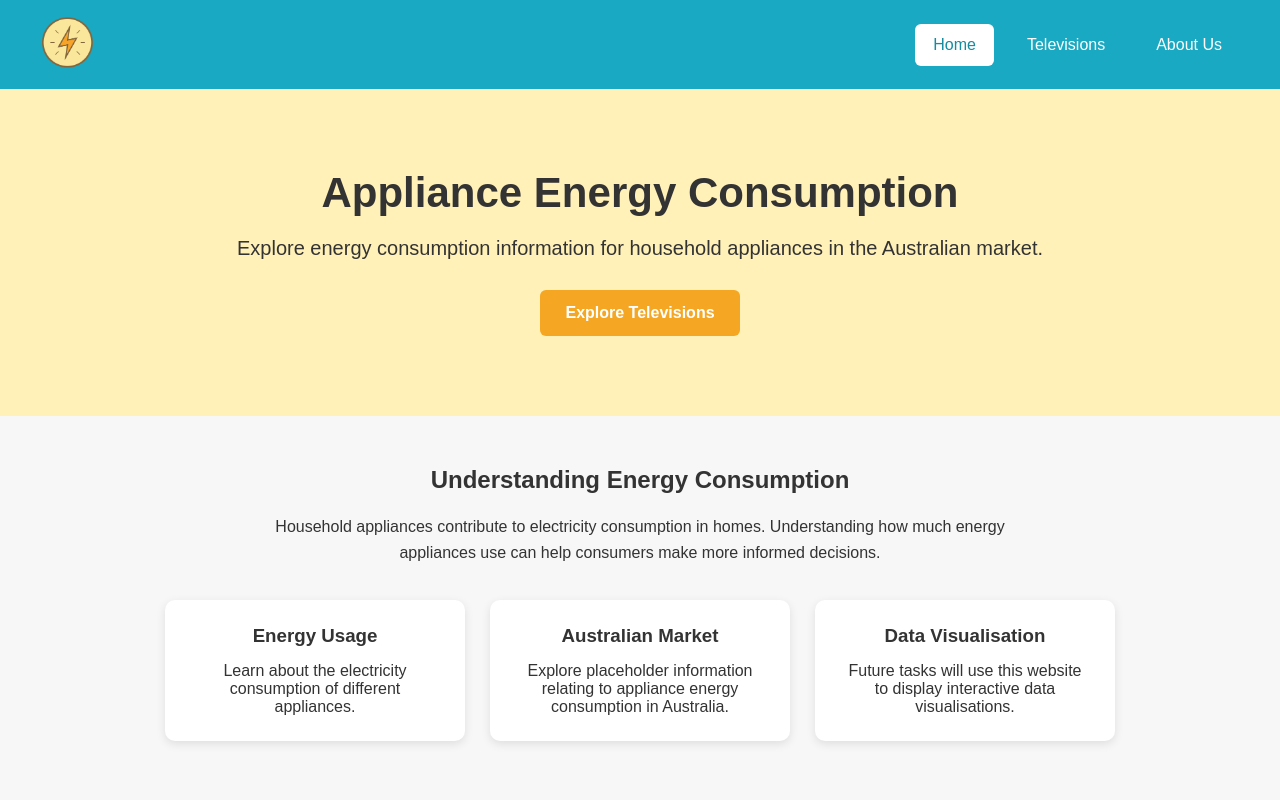
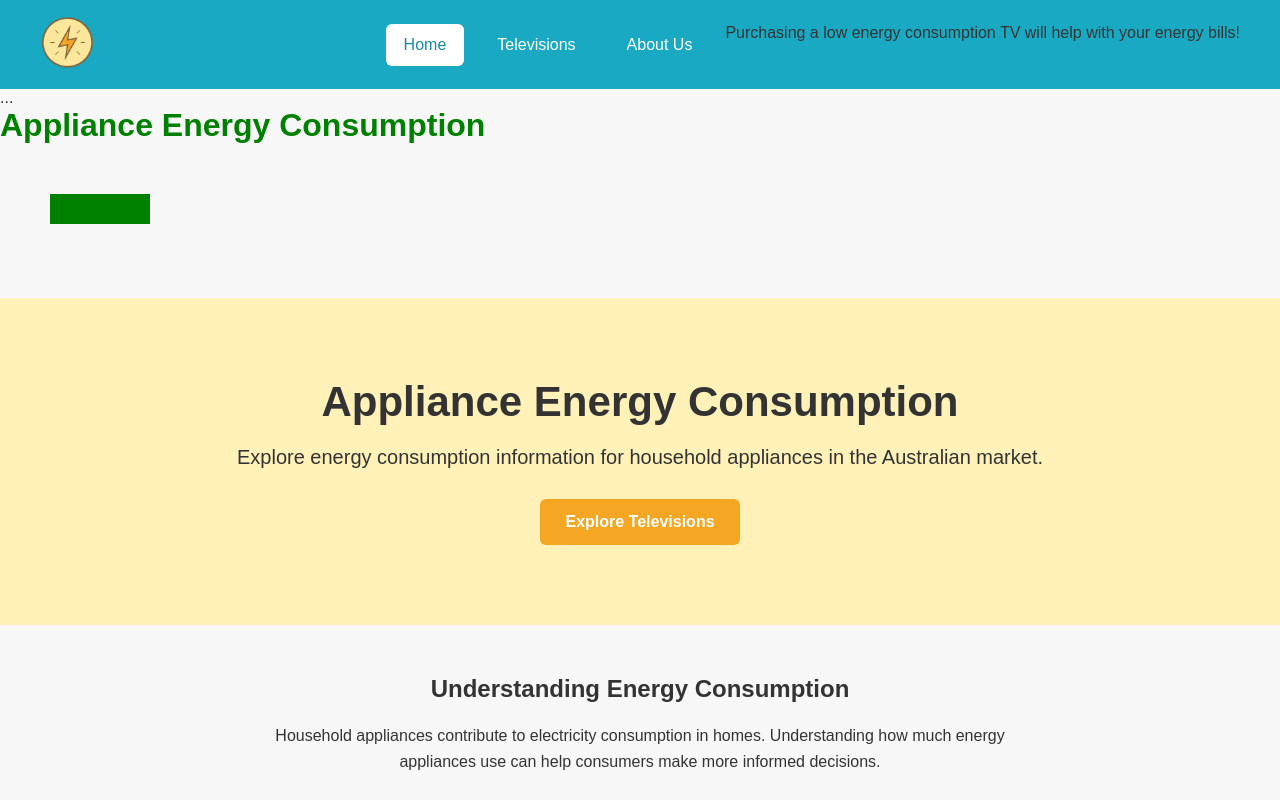
Before and after one commit to eros97-arch/T04-2, a plain HTML site: page index.html in a window 1280 px wide. Shown: the top 800 px of the page. Drawn offline with nearby package versions, Linux system fonts and the light colour scheme.

Commit message:
update index.html and added energy-d3.js
Reset HTML body and created a new JS file

```diff
--- /dev/null
+++ b/energy-d3.js
@@ -0,0 +1,14 @@
+d3.select("h1")
+.style("color", "green");
+d3.select("div")
+.append("p")
+.text("Purchasing a low energy consumption TV will help with your energy bills!");
+d3.select("svg")
+.append("rect")
+d3.select("svg")
+.append("rect")
+.attr("x", 50)
+.attr("y", 50)
+.attr("width", 100)
+.attr("height", 30)
+.style("fill", "green");
--- a/index.html
+++ b/index.html
@@ -25,6 +25,18 @@
 
         </nav>
     </header>
+
+    <body>
+...
+</header>
+<h1>Appliance Energy Consumption</h1>
+<div id="content"></div>
+<!-- Give the SVG a size so shapes can be seen -->
+<svg width="300" height="150"></svg>
+<!-- Load D3 first, then your D3 code file -->
+<script src="https://d3js.org/d3.v7.min.js"></script>
+<script src="energy-d3.js"></script>
+</body>
 
     <main>
 
```
